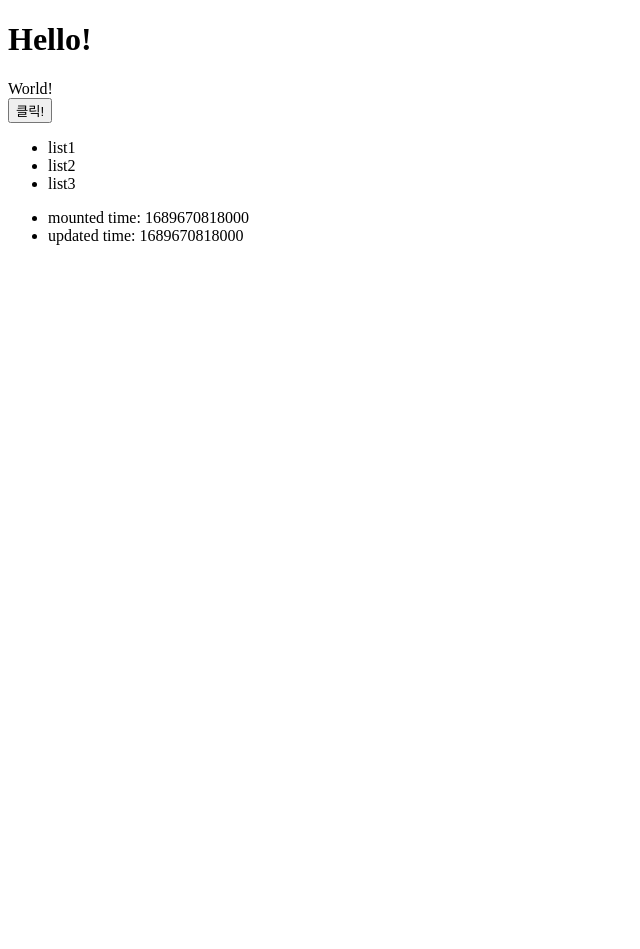
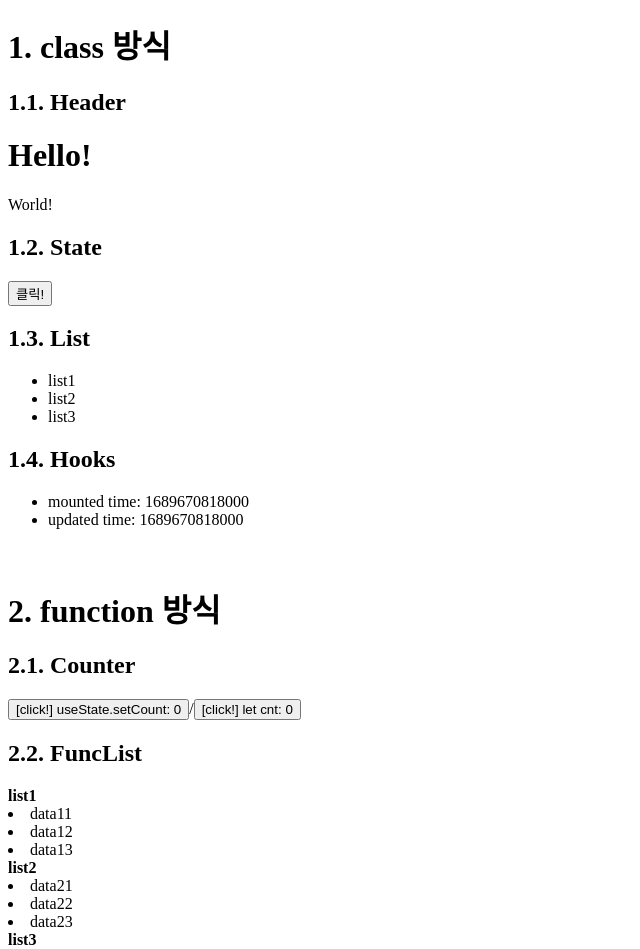
Before and after one commit to seodaeya/react-web-starter, a React (Create React App) app: page / in a window 1280 px wide. Shown: the top 949 px of the page, without its empty margins (0-640 px from the left). Before the commit the page ends 800 px from the top, so only its background shows below. Built offline with nearby package versions, Linux system fonts and the light colour scheme.

Commit message:
class 외 함수방식 추가 + 소스 정리

```diff
--- a/package.json
+++ b/package.json
@@ -12,10 +12,7 @@
     "web-vitals": "^2.1.4"
   },
   "scripts": {
-    "start": "react-scripts start",
-    "build": "react-scripts build",
-    "test": "react-scripts test",
-    "eject": "react-scripts eject"
+    "start": "react-scripts start"
   },
   "eslintConfig": {
     "extends": [
--- a/src/App.js
+++ b/src/App.js
@@ -1,8 +1,12 @@
 import React, {Component} from "react";
+// class 방식
 import Header from "./components/Header";
 import State from "./components/State";
 import List from "./components/List";
 import Hooks from "./components/Hooks";
+// function 방식
+import Counter from "./components/Counter";
+import FuncList from "./components/FuncList";
 
 class App extends Component {
     /**
@@ -20,7 +24,7 @@ class App extends Component {
          * 당연한 소리지만, render에 그려지는 컴포넌트들이 다시 그려지면, 하위 컴포넌트들도 전체가 갱신된다.
          * render만 재호출되고, hooks의 경우엔 재호출되지 않는다.
          *
-         * @type {{mountedTime: number, updatedTime: number, list: [{text: string, seq: number},{text: string, seq: number},{text: string, seq: number}], key: string}}
+         * @type {{divList: [{div: string, list: string[], seq: number},{div: string, list: string[], seq: number},{div: string, list: string[], seq: number}], list: [{text: string, seq: number},{text: string, seq: number},{text: string, seq: number}], key: string}}
          */
         this.state = {
             key: 'Hello!',
@@ -29,31 +33,60 @@ class App extends Component {
                 { seq: 2, text: 'list2' },
                 { seq: 3, text: 'list3' }
             ],
-            mountedTime: 0,
-            updatedTime: 0
+            divList: [
+                { seq: 1, div: 'list1', list: ['data11', 'data12', 'data13']},
+                { seq: 2, div: 'list2', list: ['data21', 'data22', 'data23']},
+                { seq: 3, div: 'list3', list: ['data31', 'data32', 'data33']}
+            ],
         }
     }
 
+    /**
+     * render
+     *
+     * @returns {JSX.Element}
+     */
     render() {
         console.log('App render.');
         return (
             <div>
-                {/* 1. 컴포넌트 값 전달과 state 변경을 감지하여 화면에 노출시켜준다. */}
+                {/* 1. class 방식 ▼▼▼▼▼▼▼▼▼▼▼▼▼▼▼▼▼▼▼▼▼▼▼▼▼▼▼▼▼▼▼▼▼▼▼▼▼▼▼▼▼▼▼▼ */}
+
+                {/* 1.1. 컴포넌트 값 전달과 state 변경을 감지하여 화면에 노출시켜준다. */}
+                <h1>1. class 방식</h1>
+                <h2>1.1. Header</h2>
                 <Header text={this.state.key} />
-                {/* 2. click 이벤트를 이용하여 state를 수정하며, state, click을 배운다. */}
+
+                {/* 1.2. click 이벤트를 이용하여 state를 수정하며, state, click을 배운다. */}
+                <h2>1.2. State</h2>
                 <State click={() => {
                     this.setState({
                         key: 'State 컴포넌트 클릭!'
                     })
                 }} />
-                {/* 3. list를 for 돌리며, 그리는 방법을 배운다. */}
+
+                {/* 1.3. list를 for 돌리며, 그리는 방법을 배운다. */}
+                <h2>1.3. List</h2>
                 <List list={this.state.list} click={(seq) => {
                     this.setState({
                         key: this.state.list.filter(data => data.seq === seq)[0].text
                     })
                 }} />
-                {/* 4. hooks - lifecycle 같은 느낌의 훅을 배운다. */}
+
+                {/* 1.4. hooks - lifecycle 같은 느낌의 훅을 배운다. */}
+                <h2>1.4. Hooks</h2>
                 <Hooks />
+
+                <br/>
+
+                {/* 2. function 방식 ▼▼▼▼▼▼▼▼▼▼▼▼▼▼▼▼▼▼▼▼▼▼▼▼▼▼▼▼▼▼▼▼▼▼▼▼▼▼▼▼▼▼▼▼ */}
+                <h1>2. function 방식</h1>
+                {/* 2.1. 함수형 state 사용방법을 배운다. */}
+                <h2>2.1. Counter</h2>
+                <Counter />
+                {/* 2.2. 함수형 값 전달방식과  */}
+                <h2>2.2. FuncList</h2>
+                <FuncList pList={this.state.divList}/>
             </div>
         );
     }
--- /dev/null
+++ b/src/components/Counter.js
@@ -0,0 +1,31 @@
+import {useState} from "react";
+
+/**
+ * 함수형 state 사용방법을 배운다.
+ * useState와 지역변수의 카운트 방법의 차이를 알아본다.
+ *
+ * @returns {JSX.Element}
+ * @constructor
+ */
+export default function Counter() {
+    const [count, setCount] = useState(0);
+    let cnt = 0;
+    /**
+     * 지역변수 카운트가 안된다고? 안되는 거 보여줄라고 해봤다.
+     */
+    /*function fnCount() {
+        cnt++;
+    }*/
+
+    return (
+        <>
+            <button onClick={() => {
+                setCount(count + 1);
+            }}>[click!] useState.setCount: {count}</button>
+            /
+            <button onClick={/*fnCount*/() => {
+                cnt++;
+            }}>[click!] let cnt: {cnt}</button>
+        </>
+    )
+}
--- /dev/null
+++ b/src/components/FuncList.js
@@ -0,0 +1,29 @@
+function List({ seq, div, list }) {
+    return (
+        <div>
+            <b>{div}</b>
+            { list.map(data =>
+                <li key={data}>{data}</li>
+            ) }
+        </div>
+    );
+}
+
+/**
+ * 함수형 list 노출 방식을 배운다.
+ *
+ * @param pList
+ * @returns {JSX.Element}
+ * @constructor
+ */
+export default function FuncList({ pList }) {
+    console.log('FuncList started.');
+    console.log(pList);
+    return (
+        <div>
+            { pList.map(data =>
+                <List {...data} key={data.seq} />
+            ) }
+        </div>
+    );
+}
--- a/src/components/List.js
+++ b/src/components/List.js
@@ -6,6 +6,7 @@ class List extends Component {
         return (
             <ul>
                 { this.props.list.map(data => (
+                    // for 돌릴때, react가 식별할 수 있는 key라는 속성을 줘야 한다.
                     <li key={data.seq} onClick={() => {
                         this.props.click(data.seq);
                     }} style={{cursor: 'pointer'}}>{data.text}</li>
```
Also changed, not shown: 1 other file (tests, documents, lock files or other folders).
